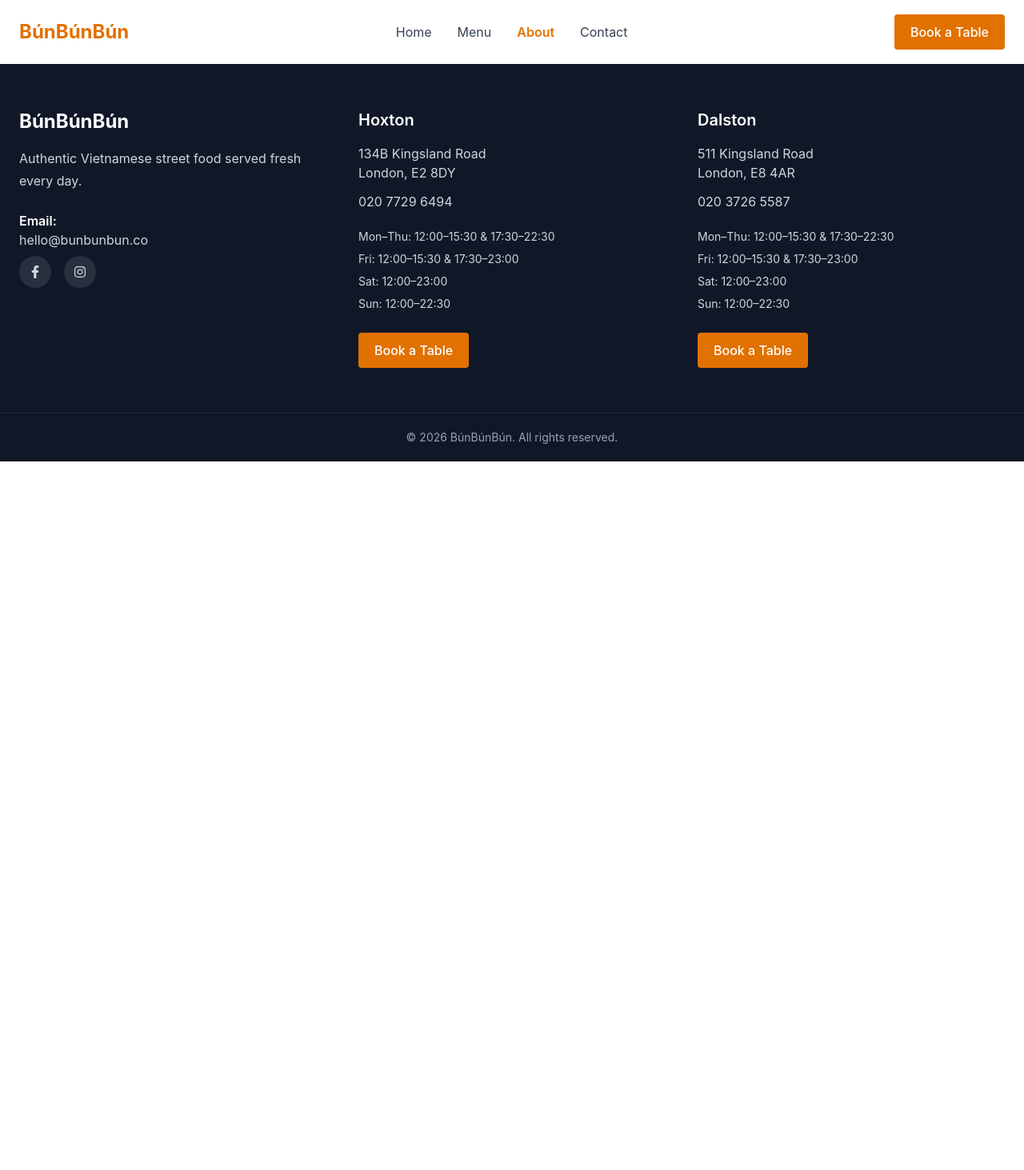
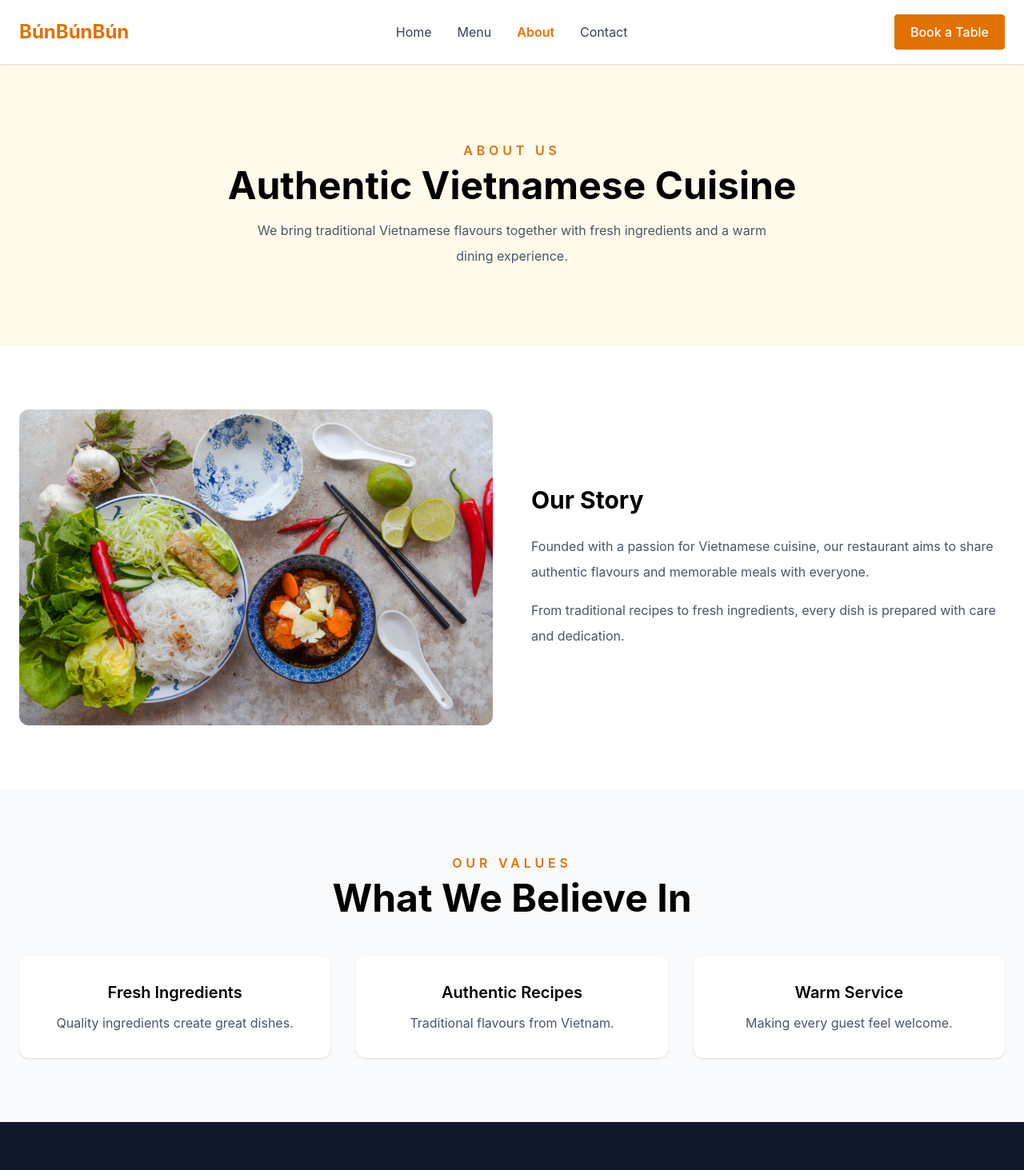
Before and after one commit to LeGiaUy/bunbunbun, a React (Vite) app: page /about in a window 1280 px wide. Shown: the top 1463 px of the page at 80% size. Before the commit the page ends 800 px from the top, so only its background shows below. Built offline with nearby package versions, Linux system fonts and the light colour scheme.

Commit message:
feat: About Page

```diff
--- a/src/App.jsx
+++ b/src/App.jsx
@@ -11,6 +11,7 @@ import Footer from "./components/layout/Footer.jsx";
 
 import Home from "./pages/home/index.jsx";
 import Menu from "./pages/menu/index.jsx";
+import About from "./pages/about/index.jsx";
 
 function App() {
   return (
@@ -19,6 +20,7 @@ function App() {
       <Routes>
         <Route path="/" element={<Home />} />
         <Route path="/menu" element={<Menu />} />
+        <Route path="/about" element={<About />} />
       </Routes>
 
       {/* <main className="min-h-screen">
--- /dev/null
+++ b/src/pages/about/index.jsx
@@ -0,0 +1,78 @@
+import SectionTitle from "../../components/common/SectionTitle";
+
+import aboutImage from "../../assets/images/about/about.jpg";
+
+function About() {
+  return (
+    <>
+      {/* Hero */}
+      <section className="bg-amber-50 py-24">
+        <div className="mx-auto max-w-7xl px-6">
+          <SectionTitle
+            subtitle="About Us"
+            title="Authentic Vietnamese Cuisine"
+            description="We bring traditional Vietnamese flavours together with fresh ingredients and a warm dining experience."
+          />
+        </div>
+      </section>
+
+      {/* Story */}
+      <section className="py-20">
+        <div className="mx-auto grid max-w-7xl gap-12 px-6 md:grid-cols-2 md:items-center">
+          <img
+            src={aboutImage}
+            alt="About our restaurant"
+            className="rounded-xl object-cover"
+          />
+
+          <div>
+            <h2 className="mb-6 text-3xl font-bold">Our Story</h2>
+
+            <p className="mb-4 leading-8 text-gray-600">
+              Founded with a passion for Vietnamese cuisine, our restaurant aims
+              to share authentic flavours and memorable meals with everyone.
+            </p>
+
+            <p className="leading-8 text-gray-600">
+              From traditional recipes to fresh ingredients, every dish is
+              prepared with care and dedication.
+            </p>
+          </div>
+        </div>
+      </section>
+
+      {/* Values */}
+      <section className="bg-gray-50 py-20">
+        <div className="mx-auto max-w-7xl px-6">
+          <SectionTitle subtitle="Our Values" title="What We Believe In" />
+
+          <div className="mt-12 grid gap-8 md:grid-cols-3">
+            <div className="rounded-xl bg-white p-8 text-center shadow">
+              <h3 className="mb-3 text-xl font-semibold">Fresh Ingredients</h3>
+
+              <p className="text-gray-600">
+                Quality ingredients create great dishes.
+              </p>
+            </div>
+
+            <div className="rounded-xl bg-white p-8 text-center shadow">
+              <h3 className="mb-3 text-xl font-semibold">Authentic Recipes</h3>
+
+              <p className="text-gray-600">
+                Traditional flavours from Vietnam.
+              </p>
+            </div>
+
+            <div className="rounded-xl bg-white p-8 text-center shadow">
+              <h3 className="mb-3 text-xl font-semibold">Warm Service</h3>
+
+              <p className="text-gray-600">Making every guest feel welcome.</p>
+            </div>
+          </div>
+        </div>
+      </section>
+    </>
+  );
+}
+
+export default About;
```
Also changed, not shown: src/assets/images/about/about.jpg (added).
